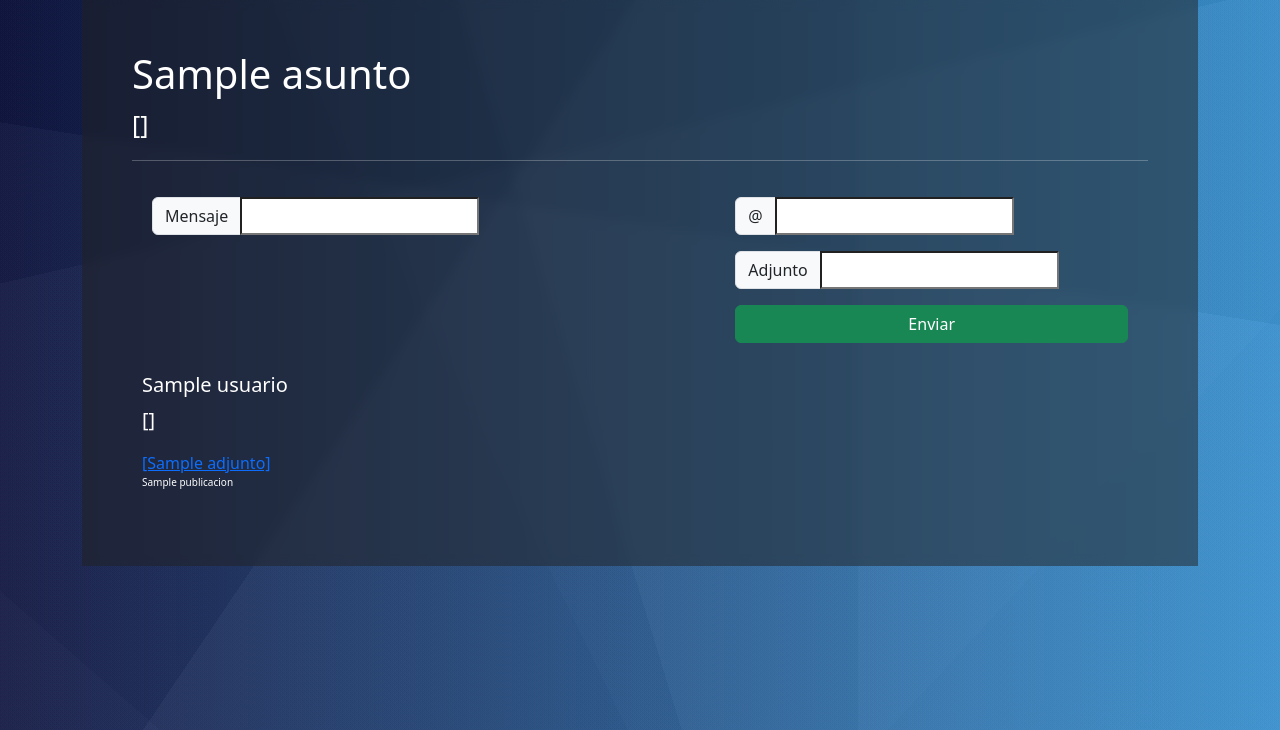
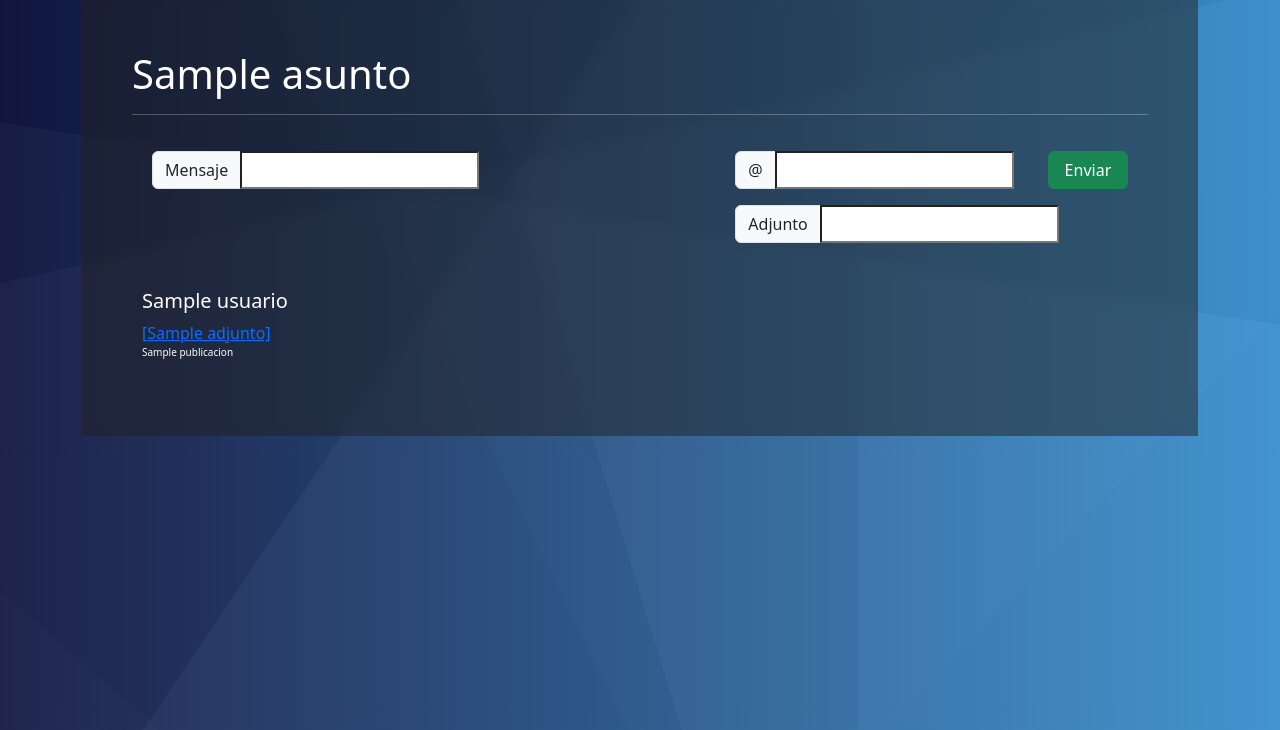
Before and after one commit to Urfenox/Ticketing-App, a Django app: template Tickets/templates/ticketing/view.html in a window 1280 px wide. Shown: the part 56-786 px from the top of the page. Run offline with Django 3.2, Linux system fonts and the light colour scheme; the template is opened without the code that fills it: most values are stand-ins (such as "Sample title", 1, 10 or a date in 2020); form fields are guessed from the names that the template uses; some libraries are stand-ins or nearby versions.

Commit message:
Markdown agregado para tickets y comentarios
front-end mejorado

```diff
--- a/Tickets/templates/base.html
+++ b/Tickets/templates/base.html
@@ -8,6 +8,7 @@
     <link href="//cdn.jsdelivr.net/npm/bootstrap@5.3.3/dist/css/bootstrap.min.css" rel="stylesheet" integrity="sha384-QWTKZyjpPEjISv5WaRU9OFeRpok6YctnYmDr5pNlyT2bRjXh0JMhjY6hW+ALEwIH" crossorigin="anonymous">
     <link rel="stylesheet" href="{% static 'css/style.css' %}">
     <link rel="stylesheet" href="https://cdnjs.cloudflare.com/ajax/libs/animate.css/4.1.1/animate.min.css"/>
+    <script type="module" src="https://cdn.jsdelivr.net/gh/zerodevx/zero-md@2/dist/zero-md.min.js"></script>
 </head>
 <body>
     <header>
--- a/Tickets/templates/ticketing/view.html
+++ b/Tickets/templates/ticketing/view.html
@@ -14,9 +14,17 @@
             {% endif %}
             {{ ticket.asunto }}
         </h1>
-        <p style="font-size: 25px;">
-            {{ ticket.mensaje }}
-        </p>
+        <zero-md>
+            <template>
+                <style>
+                    p {
+                        color: white;
+                        font-size: 25px;
+                    }
+                </style>
+            </template>
+            <script type="text/markdown">{{ ticket.mensaje }}</script>
+        </zero-md>
         <hr>
         {% include "mensajes.html" %}
         {% if ticket.estado != "C" %}
@@ -30,15 +38,21 @@
                         </div>
                     </div>
                     <div class="col-md-5">
-                        <div class="input-group mb-3">
-                            <label class="input-group-text" for="id_usuario">@</label>
-                            {{ form.usuario }}
+                        <div class="row">
+                            <div class="col">
+                                <div class="input-group mb-3">
+                                    <label class="input-group-text" for="id_usuario">@</label>
+                                    {{ form.usuario }}
+                                </div>
+                            </div>
+                            <div class="col-md-3">
+                                <button style="width: 100%;" class="btn btn-success" type="submit">Enviar</button>
+                            </div>
                         </div>
                         <div class="input-group mb-3">
                             <label class="input-group-text" for="id_adjunto">Adjunto</label>
                             {{ form.adjunto }}
                         </div>
-                        <button style="width: 100%;" class="btn btn-success" type="submit">Enviar</button>
                     </div>
                 </div>
             </form>
@@ -51,7 +65,20 @@
             {% for comentario in comentarios %}
                 <div style="padding: 10px;">
                     <h5>{{ comentario.usuario }}</h5>
-                    <p style="font-size: 20px;">{{ comentario.mensaje }}</p>
+                    <zero-md>
+                        <template>
+                            <style>
+                                p {
+                                    color: white;
+                                    font-size: 20px;
+                                }
+                                a {
+                                    color: cyan;
+                                }
+                            </style>
+                        </template>
+                        <script type="text/markdown">{{ comentario.mensaje }}</script>
+                    </zero-md>
                     {% if comentario.adjunto %}
                         <a href="/tickets{{ comentario.adjunto.url }}">[{{ comentario.adjunto.name }}]</a>
                     {% endif %}
--- a/Tickets/ticketing/forms.py
+++ b/Tickets/ticketing/forms.py
@@ -20,5 +20,5 @@ class ComentarioForm(forms.Form):
     adjunto = forms.FileField(required=False)
 
     usuario.widget = forms.TextInput(attrs={"class": "form-control", "placeholder": "Nombre de usuario"})
-    mensaje.widget = forms.Textarea(attrs={"class": "form-control", "rows":"6", "placeholder": ""})
+    mensaje.widget = forms.Textarea(attrs={"class": "form-control", "rows":"3", "placeholder": ""})
     adjunto.widget = forms.FileInput(attrs={"class": "form-control", "placeholder": "Opcional"})
--- a/Tickets/ticketing/views.py
+++ b/Tickets/ticketing/views.py
@@ -51,7 +51,7 @@ def view(respuesta, id):
         nuevo = Comentario(ticket=ticket, usuario=form.cleaned_data['usuario'], mensaje=form.cleaned_data['mensaje'], adjunto=archivo)
         nuevo.save()
         messages.success(respuesta, '¡Comentario enviado!')
-        return redirect(str("/tickets/view/{}".format(id)))
+        return redirect("view", id=id)
     else:
         messages.error(respuesta, form.errors)
     return render(respuesta, "ticketing/view.html", {"ticket":ticket, "form":form, "comentarios":comentarios})
```
Also changed, not shown: Tickets/templates/ticketing/create.html (+9 -1 lines), Tickets/templates/ticketing/edit.html (+9 -1 lines).
